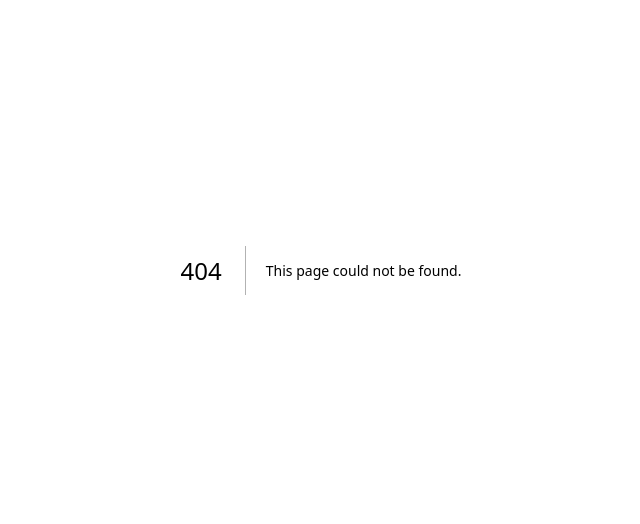
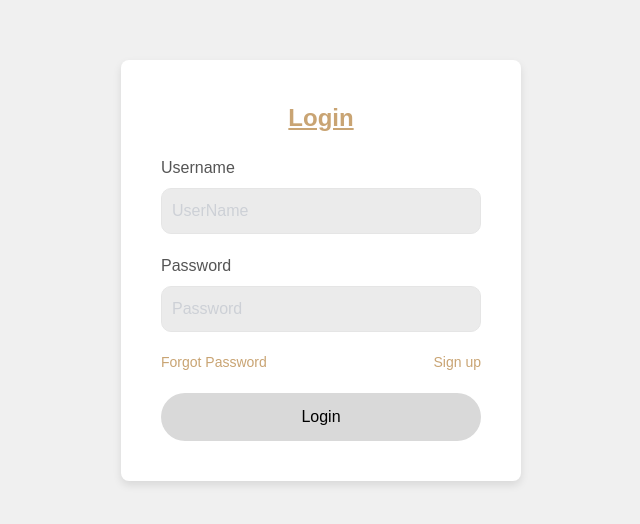
Before and after one commit to Pearlman11/WorkoutTracker, a Next.js app in the folder my-app/: page /login in a window 1280 px wide. Before the commit this address had no page. Shown: the part 130-654 px from the top of the page, without its empty margins (319-959 px from the left). Built offline with nearby package versions, Linux system fonts and the light colour scheme.

Commit message:
added a login and signup page as well as a form component to be used withing them

```diff
--- /dev/null
+++ b/my-app/src/app/components/LoginPage.tsx
@@ -0,0 +1,17 @@
+import React from "react";
+
+
+
+
+const LoginPage() {
+    return (
+        <div className="login-container">
+            <div className="image-section">
+                {/* adding image as background using css */}
+            </div>
+            <div className="form-section">
+                <h2 className="title"></h2>
+            </div>
+        </div>
+    )
+}
--- /dev/null
+++ b/my-app/src/app/components/LoginSignupForm.module.css
@@ -0,0 +1,79 @@
+
+
+.formContainer {
+    display: flex;
+    justify-content: center;
+    align-items: center;
+    height: 100vh;
+    background-color: #f0f0f0;
+}
+
+#formSection {
+    background-color: #ffffff;
+    padding: 40px;
+    border-radius: 8px;
+    box-shadow: 0 4px 8px rgba(0, 0, 0, 0.1);
+    width: 100%;
+    max-width: 400px;
+}
+
+#formTitle {
+    font-size: 24px;
+    font-weight: bold;
+    margin-bottom: 20px;
+    text-align: center;
+    color: #C9A473;
+    text-decoration: underline;
+}
+
+#inputGroup {
+    margin-bottom: 20px;
+}
+
+#inputGroup label {
+    display: block;
+    margin-bottom: 8px;
+    color: #555;
+}
+
+#inputGroup input {
+    width: 100%;
+    padding: 10px;
+    font-size: 16px;
+    border: 1px solid #ccc;
+    border-radius: 10px;
+    background-color: #D9D9D9;
+    opacity: 50%;
+    color: #333;
+}
+
+.footerLinks {
+    display: flex;
+    justify-content: space-between;
+    margin-bottom: 20px;
+    font-size: 14px;
+}
+
+.footerLinks a {
+    color: #C9A473;
+    text-decoration: none;
+}
+
+.footerLinks a:hover {
+    text-decoration: underline;
+}
+
+.formButton {
+    width: 100%;
+    padding: 12px;
+    font-size: 16px;
+    background-color: #D9D9D9;
+    color: black;
+    border: none;
+    border-radius: 25px;
+    cursor: pointer;
+}
+
+.formButton:hover {
+    background-color: #C9A473;
+}
--- /dev/null
+++ b/my-app/src/app/components/LoginSignupForm.tsx
@@ -0,0 +1,65 @@
+import React from "react";
+import style from './LoginSignupForm.module.css';
+
+interface FormComponentProps {
+    formType: string;
+    onSubmit: (e: React.FormEvent<HTMLFormElement>) => void;
+    buttonText: string;
+    linkText: string;
+    linkAction: () => void;
+    isLogin: boolean;
+}
+
+
+const FormComponent: React.FC<FormComponentProps> = ({
+   formType,
+   onSubmit,
+   buttonText,
+   linkText,
+   linkAction,
+   isLogin
+ }) => {
+    return (
+        <section className={style.formContainer}>
+            <div id = {style.formSection} >
+                <h2 id = {style.formTitle}>{formType}</h2>
+                <form onSubmit={onSubmit}>
+                    <div id={style.inputGroup}>
+                        <label>Username</label>
+                        <input type="text" placeholder="UserName" required/>
+                    </div>
+                    <div id={style.inputGroup}>
+                        <label>Password</label>
+                        <input type="password" placeholder="Password" required/>
+                    </div>
+
+                    {!isLogin && (
+                        <div id={style.inputGroup}>
+                            <div className= {style.footerLinks}>
+                                <a href="#">Forgot Password</a>
+                                <a href = "#" onClick={(e) => {
+                                    e.preventDefault();
+                                    linkAction();
+                                }}>{linkText}</a>
+                            </div>
+                        </div>
+                    )}
+
+                    {isLogin && (
+                        <div className= {style.footerLinks}>
+                            <a href="#">Forgot Password</a>
+                            <a href = "#" onClick={(e) => {
+                                e.preventDefault();
+                                linkAction();
+                            }}>{linkText}</a>
+                        </div>
+                    )}
+                    <button type="submit" className={style.formButton}>{buttonText}</button>
+                </form>
+
+            </div>
+        </section>
+    );
+};
+
+export default FormComponent;
--- /dev/null
+++ b/my-app/src/app/home/page.tsx
@@ -0,0 +1,13 @@
+"use client";
+import React from "react";
+import ExerciseCard from "../components/ExerciseCard";
+
+const HomePage: React.FC = () => {
+    return (
+        <div>
+            <ExerciseCard />
+        </div>
+    );
+};
+
+export default HomePage;
--- /dev/null
+++ b/my-app/src/app/login/page.tsx
@@ -0,0 +1,28 @@
+"use client";
+import React from "react";
+import FormComponent from "../components/LoginSignupForm";
+import { useRouter } from "next/navigation";
+
+const LoginPage: React.FC = () => {
+    const router = useRouter();
+
+    const handleLogin = (e: React.FormEvent<HTMLFormElement>) => {
+        e.preventDefault();
+
+        //login logic will go here
+
+        router.push('./home');
+    };
+    return (
+        <FormComponent
+            formType="Login"
+            onSubmit={handleLogin}
+            buttonText="Login"
+            linkText="Sign up"
+            linkAction={() => router.push('./signup')}
+            isLogin={true}
+        />
+    );
+};
+
+export default LoginPage;
--- /dev/null
+++ b/my-app/src/app/signup/page.tsx
@@ -0,0 +1,27 @@
+"use client";
+import React from "react";
+import FormComponent from "../components/LoginSignupForm";
+import { useRouter } from "next/navigation";
+
+
+const SignupPage: React.FC = () => {
+    const router = useRouter();
+
+    const handleSignup = (e: React.FormEvent<HTMLFormElement>) => {
+        e.preventDefault();
+        //signup logic here
+        router.push('/home');
+    };
+
+    return (
+        <FormComponent
+            formType="Sign Up"
+            onSubmit={handleSignup}
+            buttonText="Sign up"
+            linkText="Login"
+            linkAction={() => router.push('/login')}
+            isLogin={false}
+        />
+    );
+};
+export default SignupPage;
```
